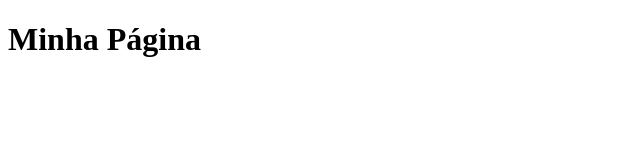
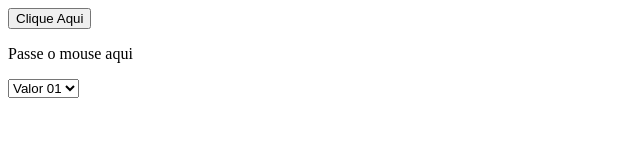
Before and after one commit to Henrique-storres/aula-javascript, a plain HTML site: page index.html in a window 1280 px wide. Shown: the whole page, without its empty margins (0-640 px from the left). Drawn offline with Linux system fonts and the light colour scheme.

Commit message:
Aula 03 mudanças

```diff
--- a/index.html
+++ b/index.html
@@ -8,6 +8,13 @@
 </head>
 
 <body>
-    <h1>Minha Página</h1>
+    <button type="button" onclick="clicou()">Clique Aqui</button>
+    <p id="agradecimento" onclick="redirecionar()"></p>
+    <p id="mousemove" onmouseover="trocar()" onmouseout="voltar()">Passe o mouse aqui</p>
+    <select onchange="funcaoChange(this)">
+        <option value="1">Valor 01</option>
+        <option value="2">Valor 02</option>
+        <option value="3">Valor 03</option>
+    </select>
 </body>
 </html>
--- a/js/main.js
+++ b/js/main.js
@@ -1,3 +1,56 @@
+function clicou(){
+    document.getElementById("agradecimento").innerHTML = "Obrigado por Clicar";
+}
+
+function redirecionar(){
+    window.open('https://github.com/Henrique-storres/aula-javascript');
+}
+
+function trocar(){
+    document.getElementById("mousemove").innerHTML = "Obrigado por passar o mouse";
+    //alert("trocar texto");
+}
+
+function voltar(){
+    document.getElementById("mousemove").innerHTML = "Passe o mouse aqui";
+}
+
+function funcaoChange(elemento){
+    console.log(elemento.value);
+}
+
+
+
+
+
+/*
+function soma(n1,n2){
+    return n1 + n2;
+}
+
+
+/*
+var validar;
+
+function validaIdade(idade){
+
+    if (idade > 18){
+        validar = true
+    }else{
+        validar = false
+    }
+    return validar;
+}
+
+var idade = prompt("Informe sua Idade");
+console.log(validaIdade(idade));
+
+
+alert(soma(5, 10));
+
+*/
+
+
 
 /*
 var d = new Date();
```
